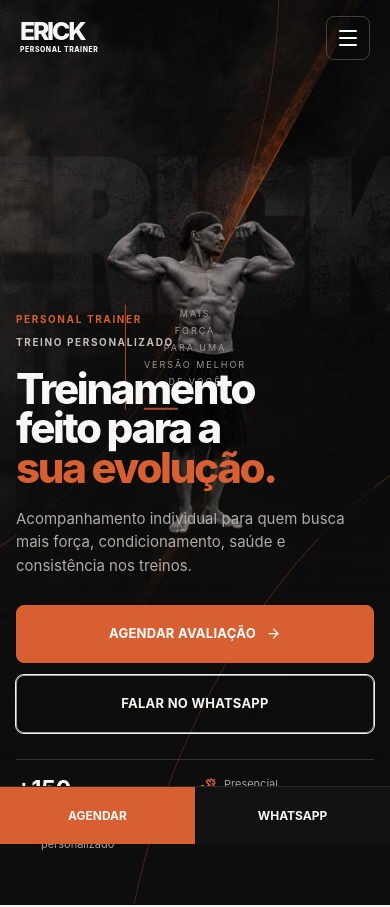
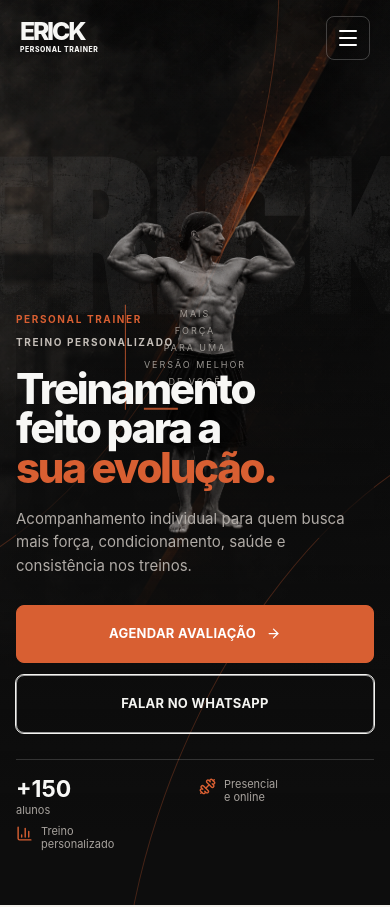
Before and after one commit to nicolascarvalho18/Site-personal-trainer-, a Next.js app: page / in a window 390 px wide. Shown: the top 907 px of the page. Built offline with nearby package versions, Linux system fonts and the light colour scheme.

Commit message:
style: remove mobile action bar

```diff
--- a/app/page.tsx
+++ b/app/page.tsx
@@ -155,7 +155,6 @@ export default function Home() {
       <section className="contact" id="contato"><div className="container contact-grid"><div><p className="eyebrow">CONTATO</p><h2>Vamos conversar sobre seus objetivos?</h2><p>Conte o que você busca. O primeiro passo é entender a sua rotina e encontrar o melhor caminho para começar.</p><div className="contact-links"><a href={whatsapp}>WhatsApp <ArrowRight size={15}/></a><a href="#">Instagram <ArrowRight size={15}/></a></div></div><form onSubmit={(e)=>e.preventDefault()}><label>Nome<input required placeholder="Seu nome" /></label><label>WhatsApp<input required placeholder="(00) 00000-0000" /></label><label>Objetivo<select defaultValue=""><option value="" disabled>Selecione seu objetivo</option><option>Emagrecimento</option><option>Hipertrofia</option><option>Condicionamento</option><option>Iniciante</option><option>Outro</option></select></label><label className="wide">Mensagem<textarea placeholder="Conte um pouco sobre o seu objetivo" /></label><button className="form-button">Enviar mensagem <ArrowRight size={15}/></button></form></div></section>
 
       <footer><div className="container footer-inner"><Logo/><div>{nav.slice(0,4).map(([label,id])=><a key={id} href={`#${id}`}>{label}</a>)}</div><p>CREF [INSERIR] · © {new Date().getFullYear()} Erick Personal Trainer</p></div></footer>
-      <div className="mobile-bar"><a href="#contato">Agendar</a><a href={whatsapp}>WhatsApp</a></div>
     </main>
   );
 }
```
